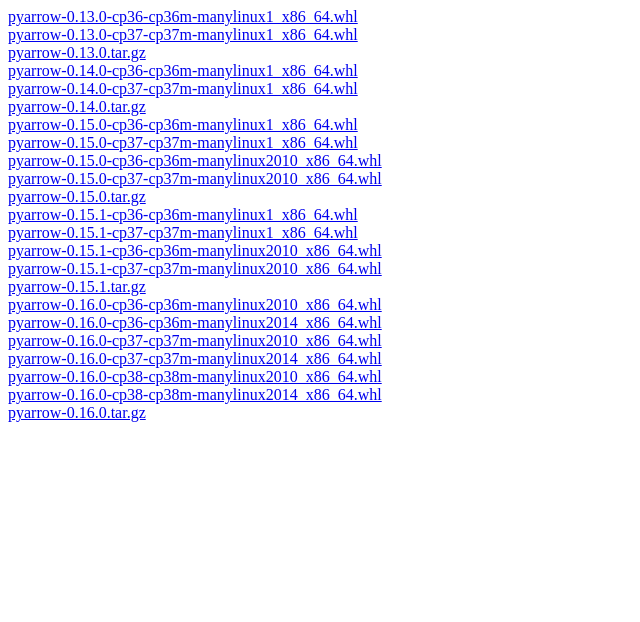
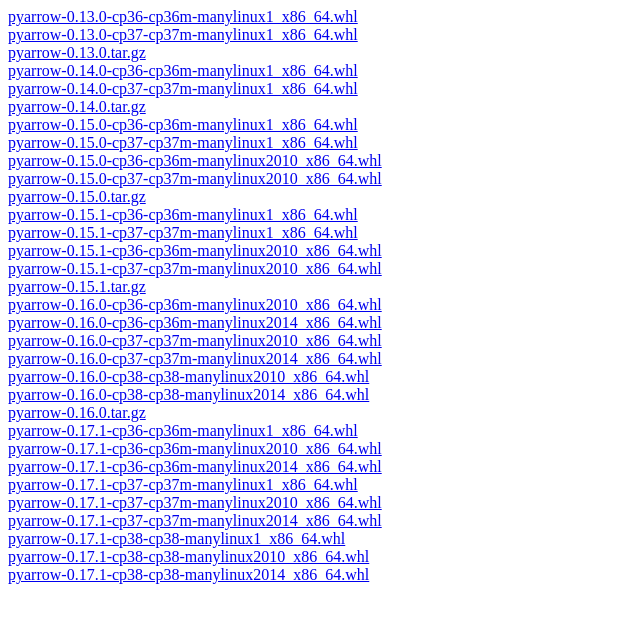
Before and after one commit to westonsteimel/pypi-repo, a plain HTML site: page pyarrow/index.html in a window 1280 px wide. Shown: the whole page, without its empty margins (0-640 px from the left). Drawn offline with Linux system fonts and the light colour scheme.

Commit message:
add pyarrow version 0.17.1
Signed-off-by: Weston Steimel <weston.steimel@gmail.com>

```diff
--- a/pyarrow/index.html
+++ b/pyarrow/index.html
@@ -21,8 +21,17 @@
         <a href="https://github.com/westonsteimel/pyarrow-parquet/releases/download/0.16.0/pyarrow-0.16.0-cp36-cp36m-manylinux2014_x86_64.whl">pyarrow-0.16.0-cp36-cp36m-manylinux2014_x86_64.whl</a><br/>
         <a href="https://github.com/westonsteimel/pyarrow-parquet/releases/download/0.16.0/pyarrow-0.16.0-cp37-cp37m-manylinux2010_x86_64.whl">pyarrow-0.16.0-cp37-cp37m-manylinux2010_x86_64.whl</a><br/>
         <a href="https://github.com/westonsteimel/pyarrow-parquet/releases/download/0.16.0/pyarrow-0.16.0-cp37-cp37m-manylinux2014_x86_64.whl">pyarrow-0.16.0-cp37-cp37m-manylinux2014_x86_64.whl</a><br/>
-        <a href="https://github.com/westonsteimel/pyarrow-parquet/releases/download/0.16.0/pyarrow-0.16.0-cp38-cp38m-manylinux2010_x86_64.whl">pyarrow-0.16.0-cp38-cp38m-manylinux2010_x86_64.whl</a><br/>
-        <a href="https://github.com/westonsteimel/pyarrow-parquet/releases/download/0.16.0/pyarrow-0.16.0-cp38-cp38m-manylinux2014_x86_64.whl">pyarrow-0.16.0-cp38-cp38m-manylinux2014_x86_64.whl</a><br/>
+        <a href="https://github.com/westonsteimel/pyarrow-parquet/releases/download/0.16.0/pyarrow-0.16.0-cp38-cp38-manylinux2010_x86_64.whl">pyarrow-0.16.0-cp38-cp38-manylinux2010_x86_64.whl</a><br/>
+        <a href="https://github.com/westonsteimel/pyarrow-parquet/releases/download/0.16.0/pyarrow-0.16.0-cp38-cp38-manylinux2014_x86_64.whl">pyarrow-0.16.0-cp38-cp38-manylinux2014_x86_64.whl</a><br/>
         <a href="https://github.com/westonsteimel/pyarrow-parquet/releases/download/0.16.0/pyarrow-0.16.0.tar.gz">pyarrow-0.16.0.tar.gz</a><br/>
+        <a href="https://github.com/westonsteimel/pyarrow-slim/releases/download/0.17.1/pyarrow-0.17.1-cp36-cp36m-manylinux1_x86_64.whl">pyarrow-0.17.1-cp36-cp36m-manylinux1_x86_64.whl</a><br/>
+        <a href="https://github.com/westonsteimel/pyarrow-slim/releases/download/0.17.1/pyarrow-0.17.1-cp36-cp36m-manylinux2010_x86_64.whl">pyarrow-0.17.1-cp36-cp36m-manylinux2010_x86_64.whl</a><br/>
+        <a href="https://github.com/westonsteimel/pyarrow-slim/releases/download/0.17.1/pyarrow-0.17.1-cp36-cp36m-manylinux2014_x86_64.whl">pyarrow-0.17.1-cp36-cp36m-manylinux2014_x86_64.whl</a><br/>
+        <a href="https://github.com/westonsteimel/pyarrow-slim/releases/download/0.17.1/pyarrow-0.17.1-cp37-cp37m-manylinux1_x86_64.whl">pyarrow-0.17.1-cp37-cp37m-manylinux1_x86_64.whl</a><br/>
+        <a href="https://github.com/westonsteimel/pyarrow-slim/releases/download/0.17.1/pyarrow-0.17.1-cp37-cp37m-manylinux2010_x86_64.whl">pyarrow-0.17.1-cp37-cp37m-manylinux2010_x86_64.whl</a><br/>
+        <a href="https://github.com/westonsteimel/pyarrow-slim/releases/download/0.17.1/pyarrow-0.17.1-cp37-cp37m-manylinux2014_x86_64.whl">pyarrow-0.17.1-cp37-cp37m-manylinux2014_x86_64.whl</a><br/>
+        <a href="https://github.com/westonsteimel/pyarrow-slim/releases/download/0.17.1/pyarrow-0.17.1-cp38-cp38-manylinux1_x86_64.whl">pyarrow-0.17.1-cp38-cp38-manylinux1_x86_64.whl</a><br/>
+        <a href="https://github.com/westonsteimel/pyarrow-slim/releases/download/0.17.1/pyarrow-0.17.1-cp38-cp38-manylinux2010_x86_64.whl">pyarrow-0.17.1-cp38-cp38-manylinux2010_x86_64.whl</a><br/>
+        <a href="https://github.com/westonsteimel/pyarrow-slim/releases/download/0.17.1/pyarrow-0.17.1-cp38-cp38-manylinux2014_x86_64.whl">pyarrow-0.17.1-cp38-cp38-manylinux2014_x86_64.whl</a><br/>
     </body>
 </html>
```
